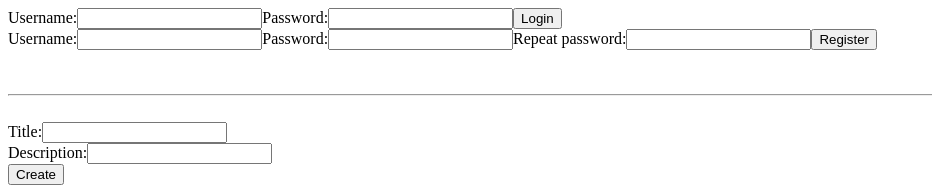
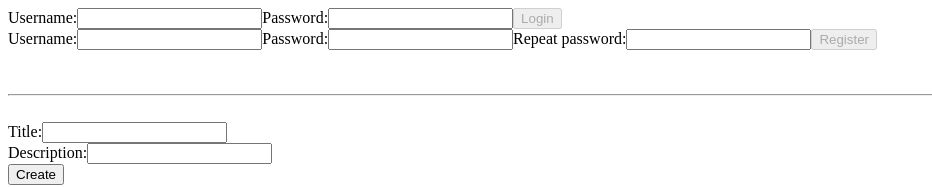
Before and after one commit to mujicapm/ToDoList, a React (Create React App) app: page / in a window 1280 px wide. Shown: the top 187 px of the page, without its empty margins (0-932 px from the left). Built offline with nearby package versions, Linux system fonts and the light colour scheme.

Commit message:
HW3 First Pass. Ran into bug when started adjusting createToDoItem

```diff
--- a/src/App.js
+++ b/src/App.js
@@ -4,7 +4,7 @@
 
 
 function App() {
-    const ToDoItems = [
+    const initialToDoItems = [
         {
             title: "Task 1",
             description: "Some text",
@@ -26,9 +26,54 @@
             <UserBar/>
             <br/><br/><hr/><br/>
             <CreateToDoItem/>
-          <ToDoList ToDoItems={ToDoItems}/>
+            <ToDoList ToDoItems={initialToDoItems}/>
         </div>
     )
 }
 
 export default App;
+
+
+
+// import React, {useState} from 'react'
+// import UserBar from './User/UserBar'
+// import CreateToDoItem from './ToDos/CreateToDoItem'
+// import ToDoList from './ToDos/ToDoList'
+//
+//
+// function App() {
+//
+//     const [user, setUser] = useState('');
+//
+//     const initialToDoItems = [
+//         {
+//             title: "Task 1",
+//             description: "Some text",
+//             dateCreated: "5/10/2021"
+//         },
+//         {
+//             title: "Task 2",
+//             description: "Some text",
+//             dateCreated: "6/10/2021"
+//         },
+//         {
+//             title: "Task 3",
+//             description: "Some text",
+//             dateCreated: "8/8/2021"
+//         },
+//     ]
+//
+//     const [ToDoItems, setToDoItems] = useState({initialToDoItems});
+//
+//     return (
+//       <div>
+//         <UserBar user={user} setUser={setUser}/>
+//           <br/><br/><hr/><br/>
+//           <CreateToDoItem/>
+//           {/*{user && <CreateToDoItem ToDoItems={ToDoItems} setToDoItems={setToDoItems}/>}*/}
+//           <ToDoList ToDoItems={ToDoItems}/>
+//       </div>
+//   )
+// }
+//
+// export default App;
--- a/src/User/Login.js
+++ b/src/User/Login.js
@@ -1,13 +1,18 @@
-import React from 'react'
+import React, {useState} from 'react'
 
-export default function Login() {
+export default function Login({setUser}) {
+
+    const [username, setUsername] = useState('');
+
+    function handleUsername (evt) {setUsername(evt.target.value)}
+
     return (
-        <form onSubmit={evt => evt.preventDefault()}>
+        <form onSubmit={evt => {evt.preventDefault(); setUser(username);}}>
             <label htmlFor="login-username">Username:</label>
-            <input type="text" name="login-username" id="login-username" />
+            <input type="text" value={username} onChange={handleUsername} name="login-username" id="login-username" />
             <label htmlFor="login-password">Password:</label>
             <input type="password" name="login-password" id="login-password" />
-            <input type="submit" value="Login" />
+            <input type="submit" value="Login" disabled={username.length === 0}/>
         </form>
     )
 }
--- a/src/User/Logout.js
+++ b/src/User/Logout.js
@@ -1,8 +1,8 @@
 import React from 'react'
 
-export default function Logout({user}) {
+export default function Logout({user, setUser}) {
     return (
-        <form onSubmit={e => e.preventDefault()}>
+        <form onSubmit={e => {e.preventDefault(); setUser('')}}>
             Logged in as: <b>{user}</b>
             <input type="submit" value="Logout" />
         </form>
--- a/src/User/Register.js
+++ b/src/User/Register.js
@@ -1,18 +1,28 @@
-import React from 'react'
+import React, {useState} from 'react'
 
-export default function Register() {
+export default function Register({setUser}) {
+
+    const [username, setUsername] = useState('')
+    const [password, setPassword] = useState('')
+    const [passwordRepeat, setPasswordRepeat] = useState('')
+    function handleUsername (evt) {setUsername(evt.target.value)}
+    function handlePassword (evt) {setPassword(evt.target.value)}
+    function handlePasswordRepeat (evt) {setPasswordRepeat(evt.target.value)}
+
+
+
     return (
-        <form onSubmit={e => e.preventDefault()}>
+        <form onSubmit={e => {e.preventDefault(); setUser(username)}}>
             <label htmlFor="register-username">Username:</label>
-            <input type="text" name="register-username" id="register-username" />
+            <input type="text" value={username} onChange={handleUsername} name="register-username" id="register-username" />
 
             <label htmlFor="register-password">Password:</label>
-            <input type="password" name="register-password" id="register-password" />
+            <input type="password" value={password} onChange={handlePassword} name="register-password" id="register-password" />
 
             <label htmlFor="register-password-repeat">Repeat password:</label>
-            <input type="password" name="register-password-repeat" id="register-password-repeat" />
+            <input type="password" value={passwordRepeat} onChange={handlePasswordRepeat} name="register-password-repeat" id="register-password-repeat" />
 
-            <input type="submit" value="Register" />
+            <input type="submit" value="Register" disabled={username.length===0 || password.length ===0 || password !== passwordRepeat}/>
         </form>
     )
 }
--- a/src/User/UserBar.js
+++ b/src/User/UserBar.js
@@ -4,17 +4,15 @@
 import Register from './Register'
 import Login from './Login'
 
-export default function UserBar() {
-
-    const user = ''
+export default function UserBar({user, setUser}) {
 
     if (user) {
-        return <Logout user={user} />
+        return <Logout user={user} setUser={setUser}/>
     } else {
         return (
             <>
-                <Login />
-                <Register />
+                <Login setUser={setUser}/>
+                <Register setUser={setUser}/>
             </>
         )
     }
```
Also changed, not shown: src/ToDos/CreateToDoItem.js (+36 -0 lines). Lines whose indentation alone changed are shown as unchanged.
